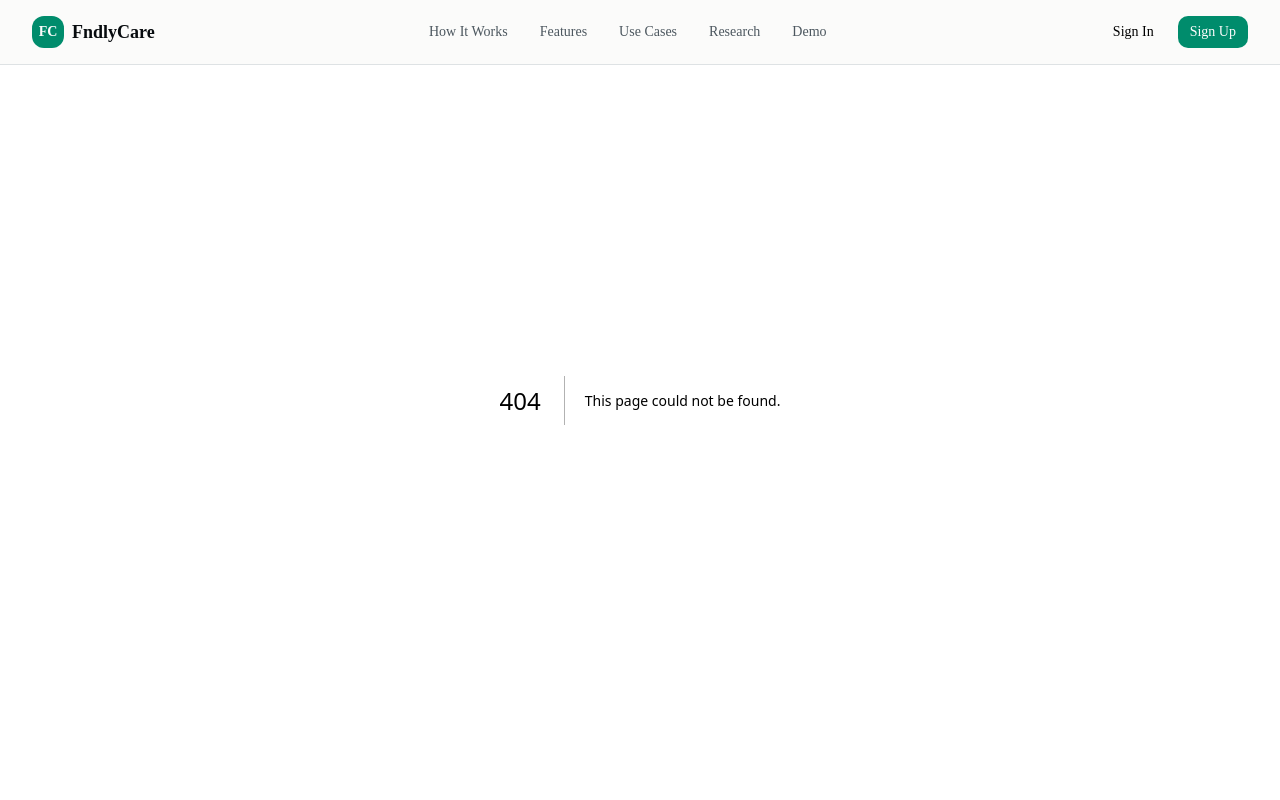
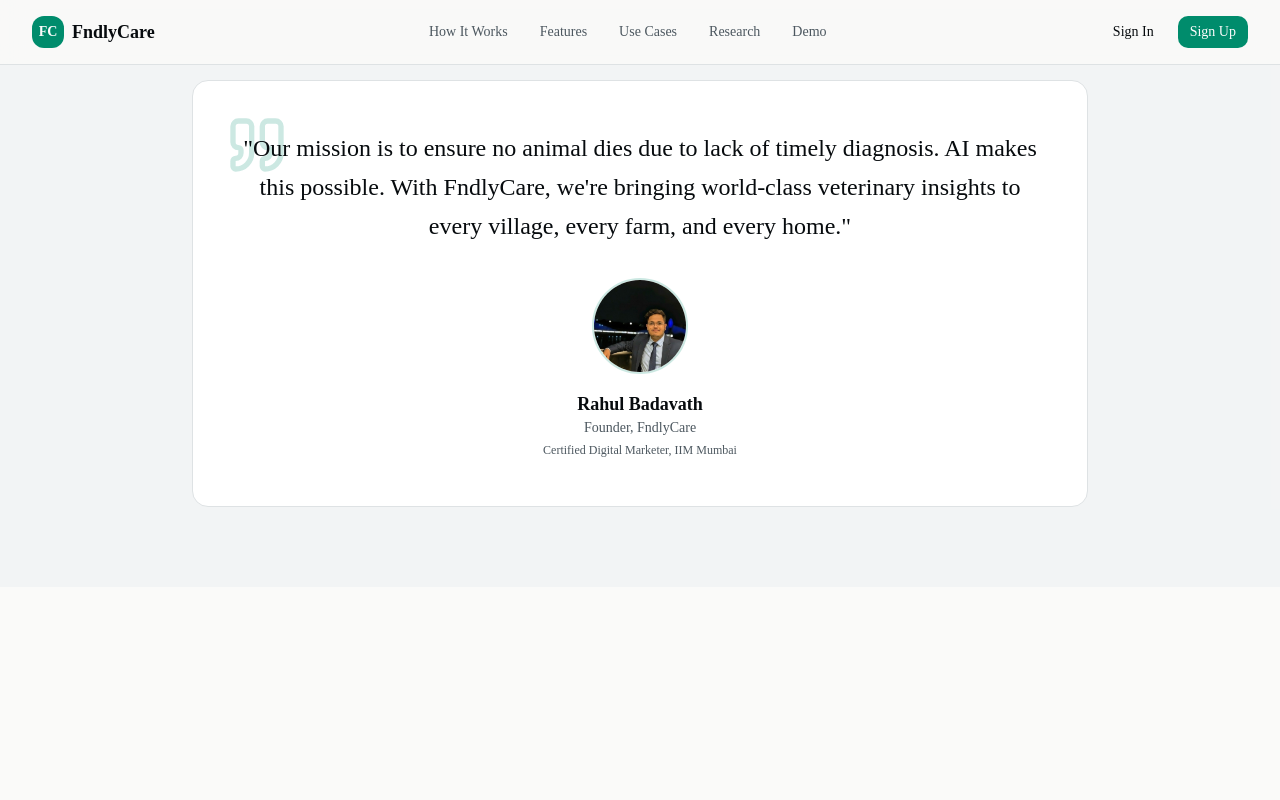
Before and after one commit to 226275/new-project, a Next.js app: page /founder in a window 1280 px wide. Before the commit this address had no page. Shown: the top 800 px of the page. Built offline with nearby package versions, Linux system fonts and the light colour scheme.

Commit message:
Create page.tsx

```diff
--- /dev/null
+++ b/app/founder/page.tsx
@@ -0,0 +1,9 @@
+import { FounderSection } from "@/components/founder-section"
+
+export default function FounderPage() {
+  return (
+    <main className="min-h-screen">
+      <FounderSection />
+    </main>
+  )
+}
```
